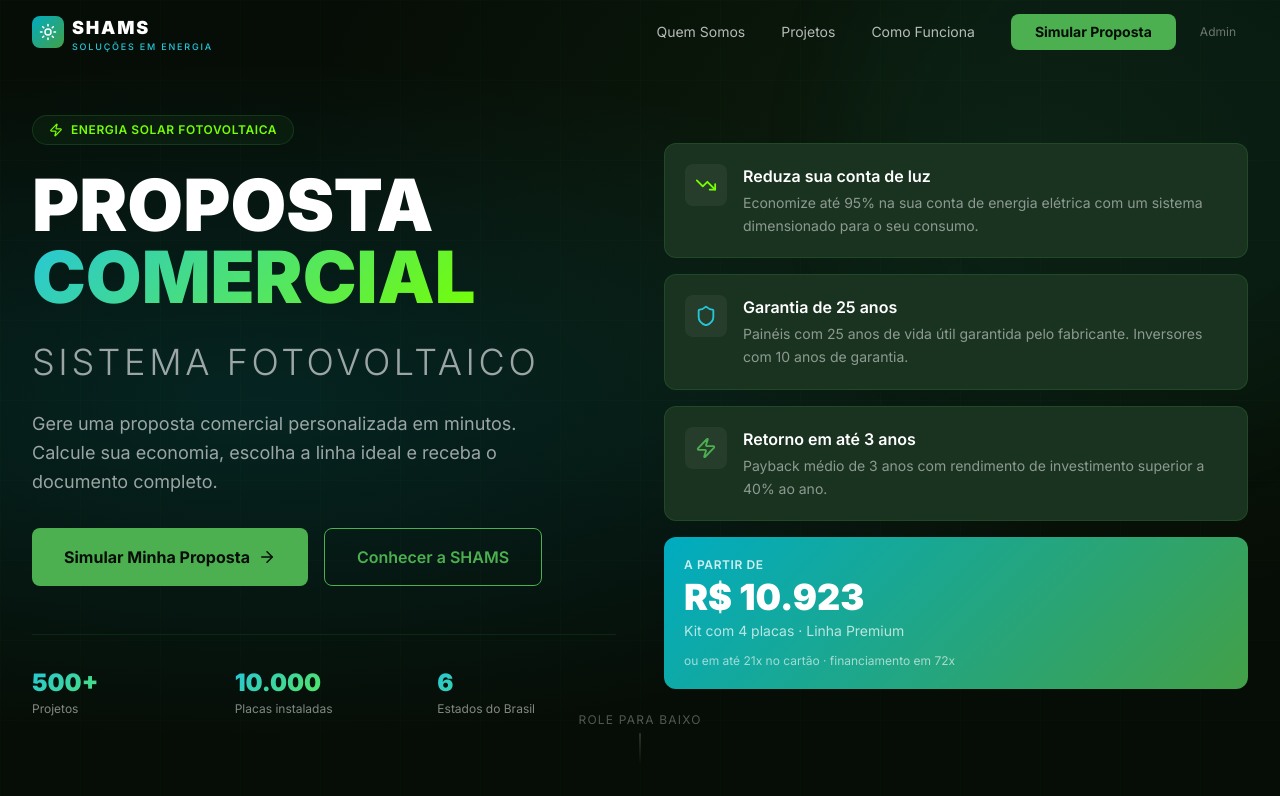
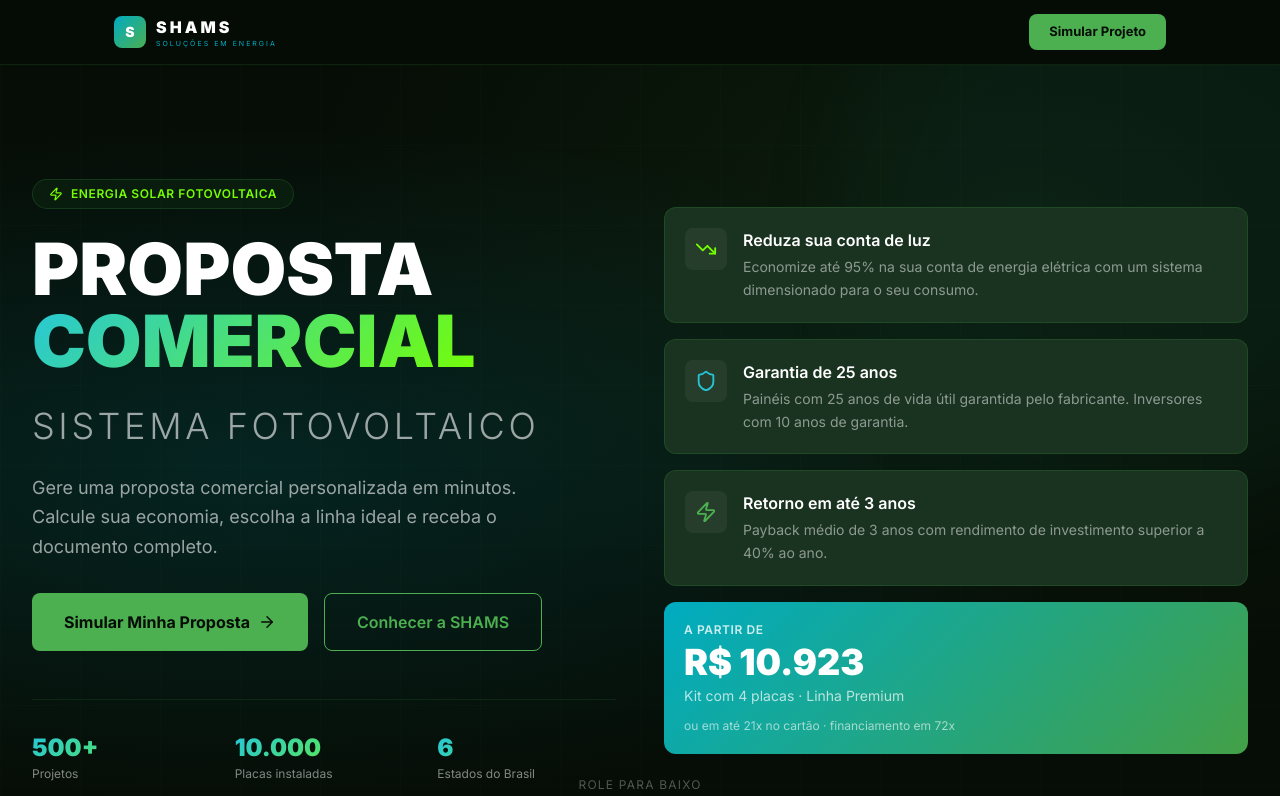
Before and after one commit to sergiobatalhaf/shams-solar, a Next.js app: page / in a window 1280 px wide. Shown: the top 796 px of the page. Built offline with nearby package versions, Linux system fonts and the light colour scheme.

Commit message:
Update layout.tsx

```diff
--- a/app/layout.tsx
+++ b/app/layout.tsx
@@ -1,26 +1,36 @@
-import type { Metadata } from 'next'
-import './globals.css'
-import Header from '@/components/layout/Header'
-import Footer from '@/components/layout/Footer'
+import type { Metadata } from "next"
+import { Inter } from "next/font/google"
+import "./globals.css"
+
+const inter = Inter({ subsets: ["latin"] })
 
 export const metadata: Metadata = {
-  title: 'SHAMS Energia Solar — Simulador de Proposta',
-  description: 'Simule sua proposta comercial de energia solar fotovoltaica com a SHAMS Soluções em Energia.',
-  keywords: 'energia solar, fotovoltaico, proposta comercial, SHAMS, economia energia',
-  openGraph: {
-    title: 'SHAMS Energia Solar — Simulador de Proposta',
-    description: 'Simule sua proposta de energia solar e descubra sua economia.',
-    type: 'website',
-  },
+  title: "SHAMS Energia Solar",
+  description: "Soluções em energia solar fotovoltaica",
 }
 
 export default function RootLayout({ children }: { children: React.ReactNode }) {
   return (
     <html lang="pt-BR">
-      <body className="bg-shams-black text-white min-h-screen flex flex-col">
-        <Header />
-        <main className="flex-1">{children}</main>
-        <Footer />
+      <body className={inter.className} style={{ background: "#060D06", color: "#fff", minHeight: "100vh" }}>
+        <header style={{ position: "sticky", top: 0, zIndex: 100, background: "rgba(6,13,6,.95)", backdropFilter: "blur(12px)", borderBottom: "1px solid rgba(46,125,50,.2)" }}>
+          <div style={{ maxWidth: 1100, margin: "0 auto", padding: "14px 24px", display: "flex", justifyContent: "space-between", alignItems: "center" }}>
+            <a href="/" style={{ textDecoration: "none", display: "flex", alignItems: "center", gap: 10 }}>
+              <div style={{ width: 32, height: 32, background: "linear-gradient(135deg,#00ACC1,#4CAF50)", borderRadius: 8, display: "flex", alignItems: "center", justifyContent: "center", fontWeight: 900, color: "#fff", fontSize: 14 }}>S</div>
+              <div>
+                <div style={{ fontWeight: 900, letterSpacing: 3, fontSize: 16, color: "#fff" }}>SHAMS</div>
+                <div style={{ fontSize: 7, color: "#00ACC1", letterSpacing: 2 }}>SOLUÇÕES EM ENERGIA</div>
+              </div>
+            </a>
+            <a href="/simulator"><button style={{ background: "#4CAF50", color: "#060D06", padding: "8px 20px", borderRadius: 8, fontWeight: 700, border: "none", cursor: "pointer", fontSize: 13 }}>Simular Projeto</button></a>
+          </div>
+        </header>
+        <main>{children}</main>
+        <footer style={{ background: "#0D1A0D", borderTop: "1px solid rgba(46,125,50,.2)", padding: "40px 24px", textAlign: "center" }}>
+          <div style={{ fontWeight: 900, letterSpacing: 3, marginBottom: 12 }}>SHAMS ENERGIA SOLAR</div>
+          <div style={{ color: "rgba(255,255,255,.4)", fontSize: 13 }}>(41) 99665-9223 · comercial@shamsolar.net · www.shamsenergia.com.br</div>
+          <div style={{ color: "rgba(255,255,255,.2)", fontSize: 11, marginTop: 8 }}>© 2025 SHAMS Energia Solar</div>
+        </footer>
       </body>
     </html>
   )
```
